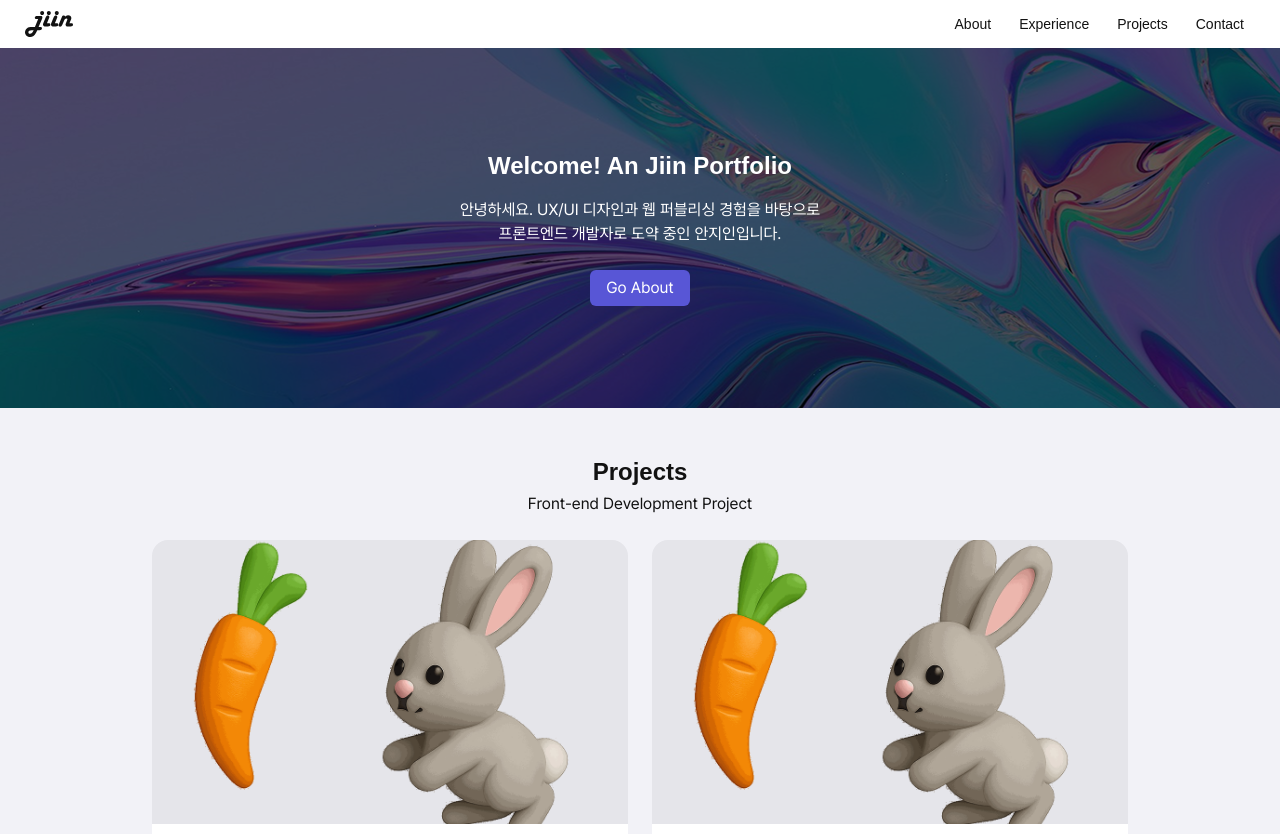
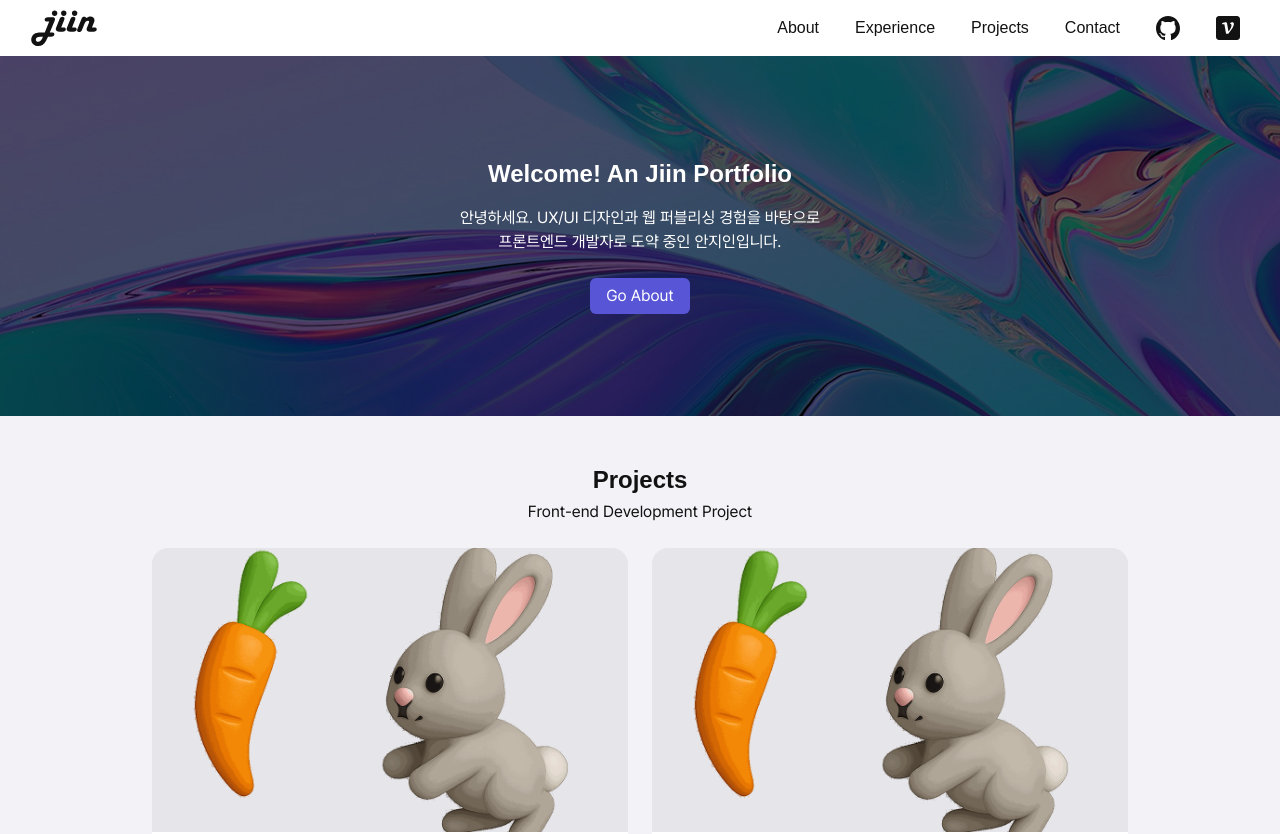
Before and after one commit to ttining-real/ttining-place, a Next.js app: page / in a window 1280 px wide. Shown: the top 834 px of the page. Built offline with nearby package versions, Linux system fonts and the light colour scheme; a web font is replaced by a local one.

Commit message:
[Modify] 헤더 컴포넌트 수정
- 외부 링크 추가(GitHub, Velog)

```diff
--- a/src/components/header.tsx
+++ b/src/components/header.tsx
@@ -3,6 +3,8 @@ import Image from 'next/image';
 import Link from 'next/link';
 import { usePathname } from 'next/navigation';
 import { useEffect, useState } from 'react';
+import StackIcon from './stack-icon';
+import LogoIcon from './logo-icon';
 
 const gmarket = localFont({
   src: [
@@ -56,38 +58,55 @@ export default function Header() {
       href: '/contact',
       name: 'Contact',
     },
+    {
+      href: 'https://github.com/ttining-real',
+      name: 'GitHub',
+    },
+    {
+      href: 'https://velog.io/@ttining/posts',
+      name: 'Velog',
+    },
   ];
 
-  const logoUrl = theme === 'light' ? '/logo_light.svg' : 'logo_dark.svg';
   return (
-    <header className="flex h-12 items-center justify-between gap-6 bg-white px-6 shadow-sm">
+    <header className="flex h-14 items-center justify-between gap-6 bg-white px-6 shadow-sm">
       <h1>
-        <Link href="/">
-          <Image
-            src={logoUrl}
-            alt="홈으로 이동 (Jiin 로고)"
-            width={50}
-            height={28}
-            className="text-red"
-          />
+        <Link href="/" aria-label="홈으로 이동">
+          <LogoIcon id="light" />
         </Link>
       </h1>
       <nav
         className={`${gmarket.className} font-gmarket`}
         aria-label="주요 메뉴"
       >
-        <ul className="flex gap-1">
-          {nav.map((menu, index) => (
+        <ul className="flex items-center gap-1">
+          {nav.map((menu, index) => {
+            const isExternal = menu.href.startsWith('http');
+
+            return (
               <li key={index}>
+                {isExternal ? (
+                  <a
+                    href={menu.href}
+                    target="_blank"
+                    rel="noopener noreferrer"
+                    className="flex h-14 items-center px-4 text-base font-normal text-black"
+                    aria-label={`안지인의 ${menu.name}으로 이동`}
+                  >
+                    <StackIcon id={menu.name} />
+                  </a>
+                ) : (
                   <Link
                     href={menu.href}
-                className="font-base p-3 text-sm"
+                    className="flex h-14 items-center px-4 text-base font-normal text-black"
                     aria-current={pathname === menu.href ? 'page' : undefined}
                   >
                     {menu.name}
                   </Link>
+                )}
               </li>
-          ))}
+            );
+          })}
         </ul>
       </nav>
     </header>
```
Lines whose indentation alone changed are shown as unchanged.
